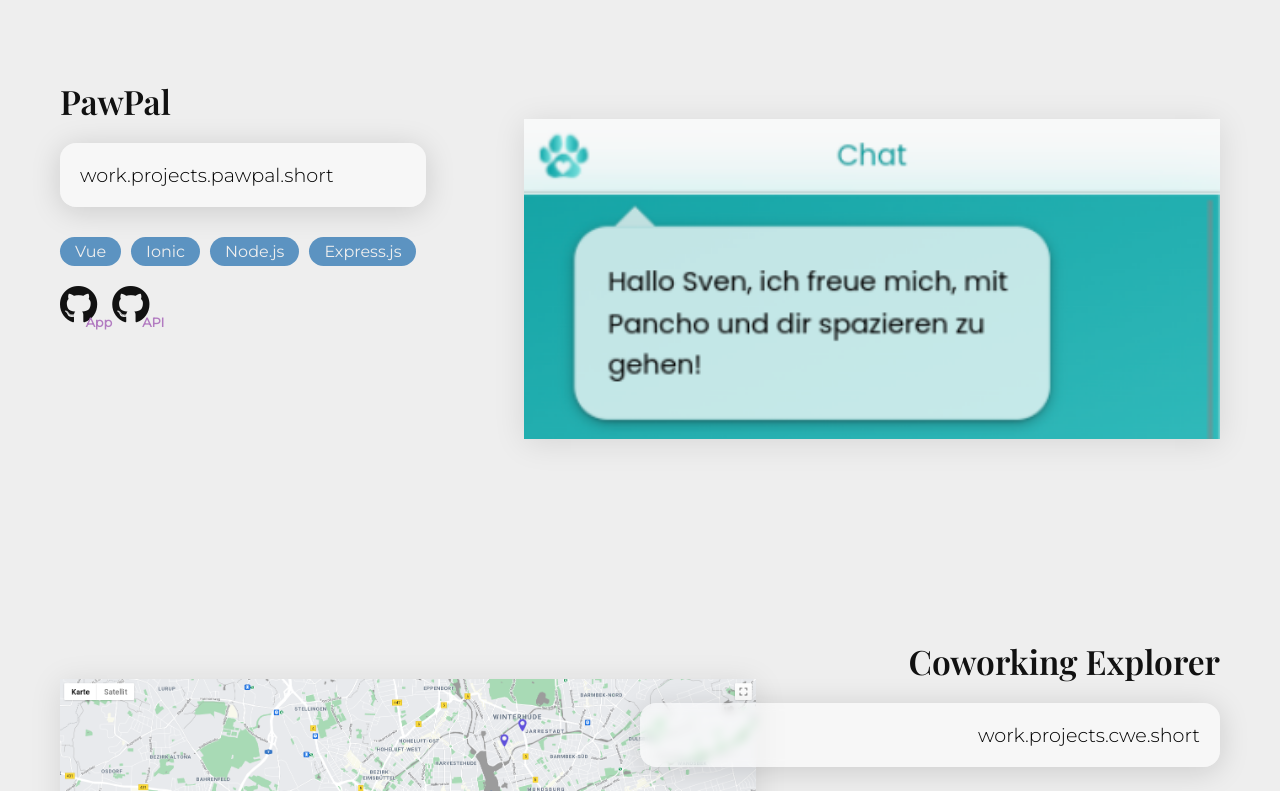
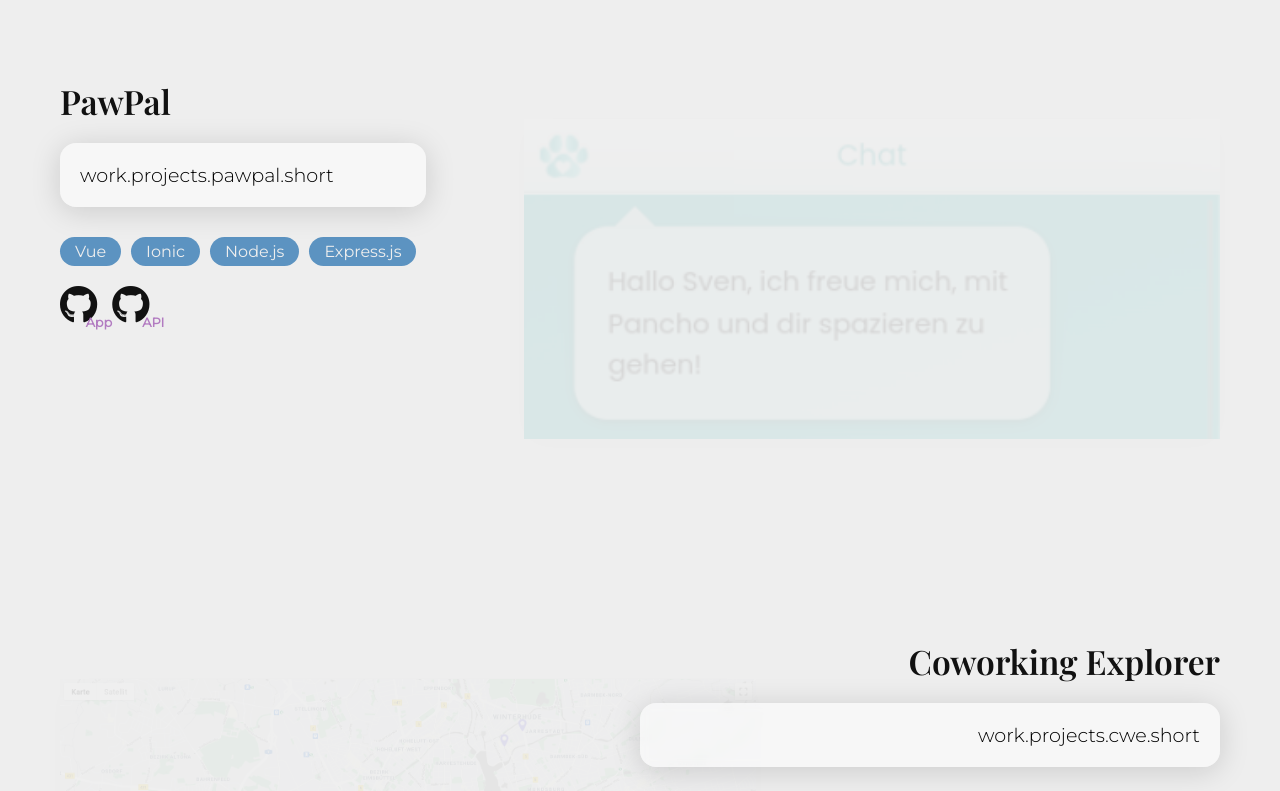
Before and after one commit to Jennow/jencoding_vue, a Vue app: page / in a window 1280 px wide. Shown: the part 1709-2500 px from the top of the page. Built offline with nearby package versions, Linux system fonts and the light colour scheme.

Commit message:
Minor Style and translation fix

```diff
--- a/src/components/ProjectView.vue
+++ b/src/components/ProjectView.vue
@@ -160,6 +160,11 @@ export default {
         object-fit: cover;
         object-position: top;
         box-shadow: 0 4px 30px rgba(0, 0, 0, 0.1);
+        opacity: 0.5;
+        transition: opacity ease-in-out 0.3s;
+    }
+    .project .img img:hover {
+        opacity: 1;
     }
 
     .glass {
--- a/src/locales/en.json
+++ b/src/locales/en.json
@@ -22,7 +22,7 @@
     "paragraph": "These are the projects I've been working on recently.",
     "projects": {
       "pawpal": {
-        "short": "This Get-To-Know App for do owners was inspired by dating apps. Built in functionalities are the classic dating app swipe, the ability to configure own customer profiles, login and bearer authorization as well as a basic chat functionality."
+        "short": "This Get-To-Know App for dog owners was inspired by dating apps. Built in functionalities are the classic dating app swipe, the ability to configure own customer profiles, login and bearer authorization as well as a basic chat functionality."
       },
       "cwe": {
         "short": "This app provides a Google Map with over 2000 Coworking Spaces. The API retrieves the data for the markers from the website https://coworkingmap.org with a pagecrawler. The app was deployed to the Google Play Store"
```
